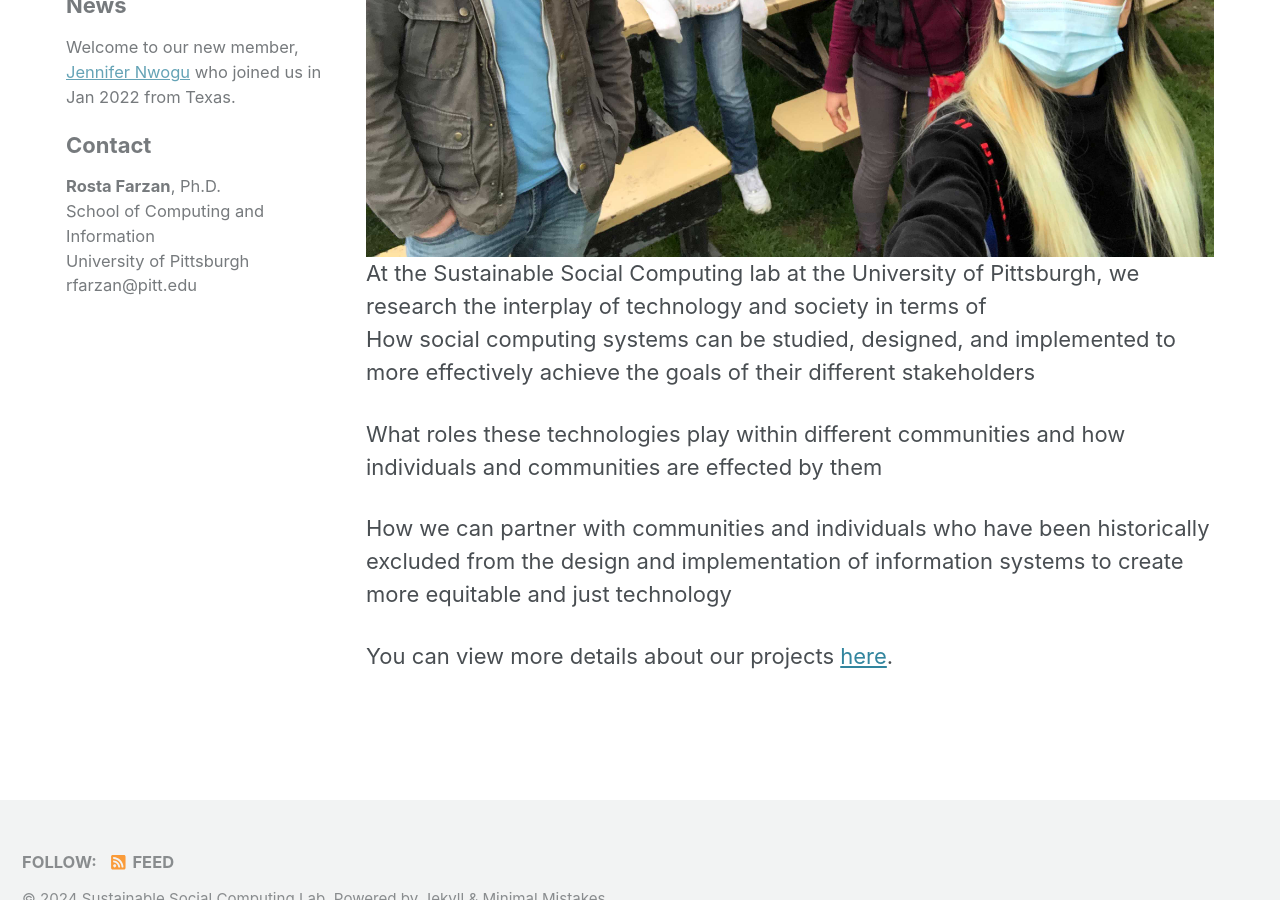
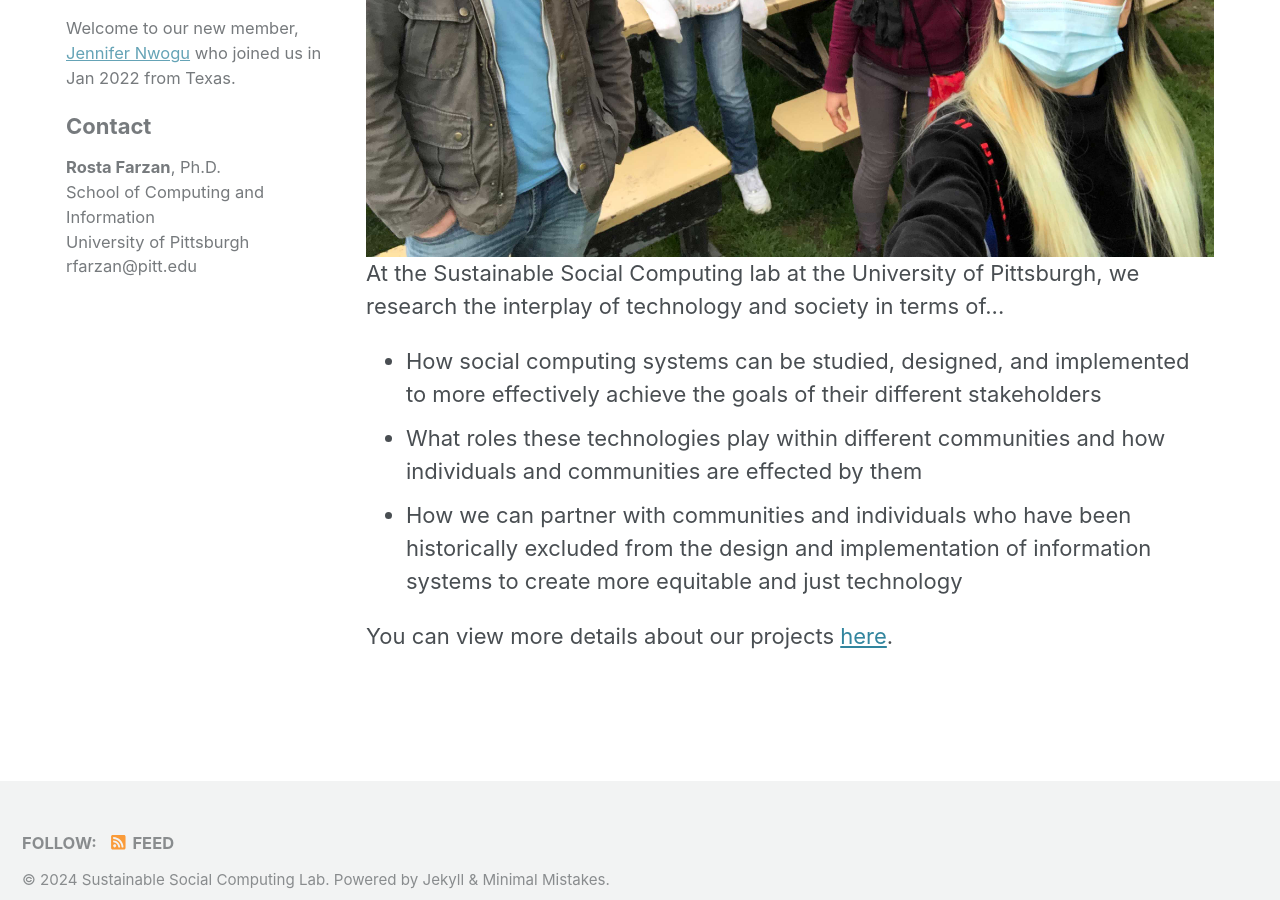
Before and after one commit to SSC-Pitt/SSC-Pitt.github.io, a Jekyll site: the page built from index.html, in a window 1280 px wide and 900 px high, scrolled down 535 px. Built offline with Jekyll 4.4.1, drawn with Linux system fonts in a browser that asks for light colours; cached includes are drawn as plain includes; nearby versions of some CDN libraries; the list of posts is cut into pages by our own code.

Commit message:
Update index.html

```diff
--- a/index.html
+++ b/index.html
@@ -16,10 +16,13 @@
 ---
 <dev class="index welcome-text">
 <img class="group_image" src="SCC-picnic.jpg"/>
-At the Sustainable Social Computing lab at the University of Pittsburgh, we research the interplay of technology and society in terms of
-<p>How social computing systems can be studied, designed, and implemented to more effectively achieve the goals of their different stakeholders</p>
-<p>What roles these technologies play within different communities and how individuals and communities are effected by them</p>
-<p>How we can partner with communities and individuals who have been historically excluded from the design and implementation of information systems to create more equitable and just technology</p>
+At the Sustainable Social Computing lab at the University of Pittsburgh, we research the interplay of technology and society in terms of...
+
+<ul>
+  <li>How social computing systems can be studied, designed, and implemented to more effectively achieve the goals of their different stakeholders</li>
+  <li>What roles these technologies play within different communities and how individuals and communities are effected by them</li>
+  <li>How we can partner with communities and individuals who have been historically excluded from the design and implementation of information systems to create more equitable and just technology</li>
+</ul>
 
 <p>You can view more details about our projects <a href='projects.html'>here</a>.</p>
 </dev>
```
